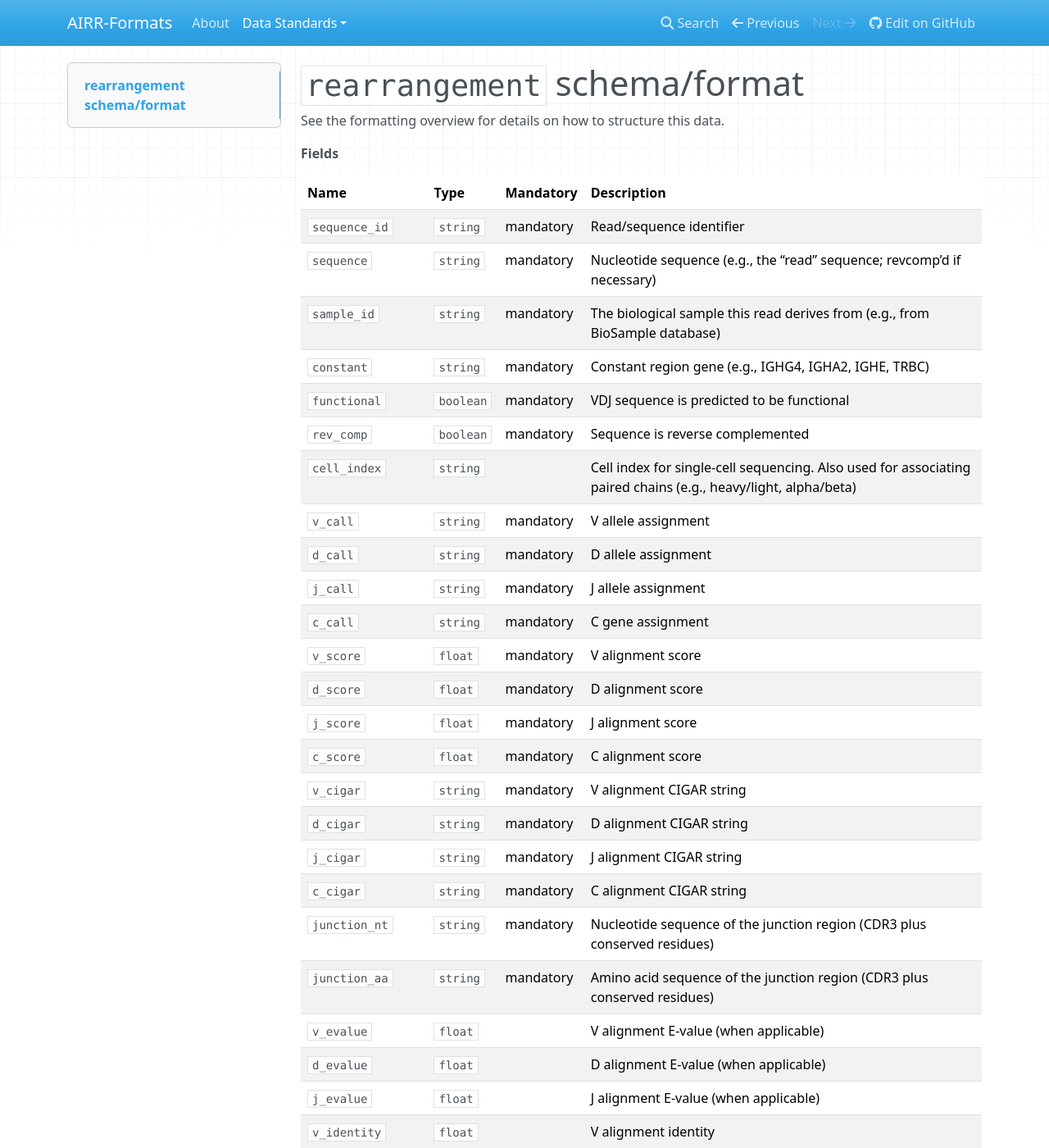
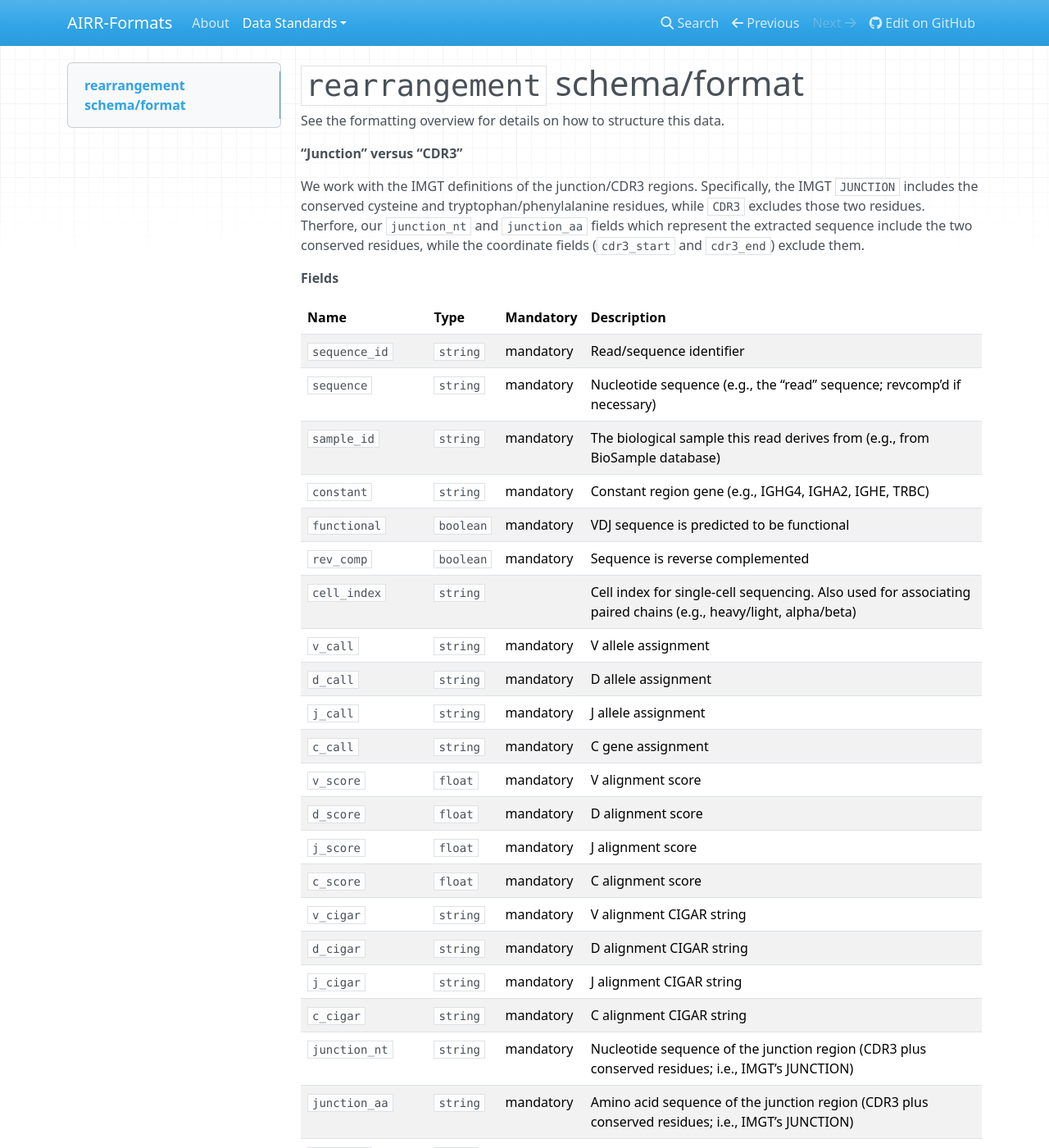
Before and after one commit to airr-community/airr-standards, an MkDocs documentation site: the page built from docs/rearrangements.md, in a window 1280 px wide and 1400 px high. Shown: the whole window at 82% size. Built offline with MkDocs 1.6.1, drawn with Linux system fonts in a browser that asks for light colours; nearby versions of some CDN libraries; old or Windows-style settings are respelled for this version of MkDocs; some of the changed text lies outside the part shown.

Commit message:
Propagate schema changes

```diff
--- a/docs/rearrangements.md
+++ b/docs/rearrangements.md
@@ -1,6 +1,16 @@
 # `rearrangement` schema/format
 
 See the formatting overview for details on how to structure this data.
+
+**"Junction" versus "CDR3"**
+
+We work with the IMGT definitions of the junction/CDR3 regions.  Specifically,
+the IMGT `JUNCTION` includes the conserved cysteine and tryptophan/phenylalanine
+residues, while `CDR3` excludes those two residues. Therfore, our `junction_nt`
+and `junction_aa` fields which represent the extracted sequence include the two
+conserved residues, while the coordinate fields (`cdr3_start` and `cdr3_end`)
+exclude them.
+
 
 **Fields**
 
@@ -25,8 +35,8 @@ See the formatting overview for details on how to structure this data.
 | `d_cigar` | `string` |  mandatory  | D alignment CIGAR string |
 | `j_cigar` | `string` |  mandatory  | J alignment CIGAR string |
 | `c_cigar` | `string` |  mandatory  | C alignment CIGAR string |
-| `junction_nt` | `string` |  mandatory  | Nucleotide sequence of the junction region (CDR3 plus conserved residues) |
-| `junction_aa` | `string` |  mandatory  | Amino acid sequence of the junction region (CDR3 plus conserved residues) |
+| `junction_nt` | `string` |  mandatory  | Nucleotide sequence of the junction region (CDR3 plus conserved residues; i.e., IMGT's JUNCTION) |
+| `junction_aa` | `string` |  mandatory  | Amino acid sequence of the junction region (CDR3 plus conserved residues; i.e., IMGT's JUNCTION) |
 | `v_evalue` | `float` |  | V alignment E-value (when applicable) |
 | `d_evalue` | `float` |  | D alignment E-value (when applicable) |
 | `j_evalue` | `float` |  | J alignment E-value (when applicable) |
@@ -49,8 +59,8 @@ See the formatting overview for details on how to structure this data.
 | `cdr2_end` | `integer` |  | CDR2 end coord in sequence (transferred from germline) |
 | `fwr3_start` | `integer` |  | FWR3 start coord in sequence (transferred from germline) |
 | `fwr3_end` | `integer` |  | FWR3 end coord in sequence (transferred from germline) |
-| `cdr3_start` | `integer` |  | CDR3 start coord in sequence (transferred from germline) |
-| `cdr3_end` | `integer` |  | CDR3 end coord in sequence (transferred from germline) |
+| `cdr3_start` | `integer` |  | CDR3 start coord in sequence; like CDR3-IMGT, excludes 2nd-CYS (transferred from germline) |
+| `cdr3_end` | `integer` |  | CDR3 end coord in sequence; excludes J-TRP or J-PHE (transferred from germline) |
 | `fwr4_start` | `integer` |  | FWR3 start coord in sequence (transferred from germline) |
 | `fwr4_end` | `integer` |  | FWR4 end coord in sequence (transferred from germline) |
 | `v_end` | `integer` |  | End coordinate of the V segment (generally inside the CDR3) |
```
Also changed, not shown: 1 other file.
